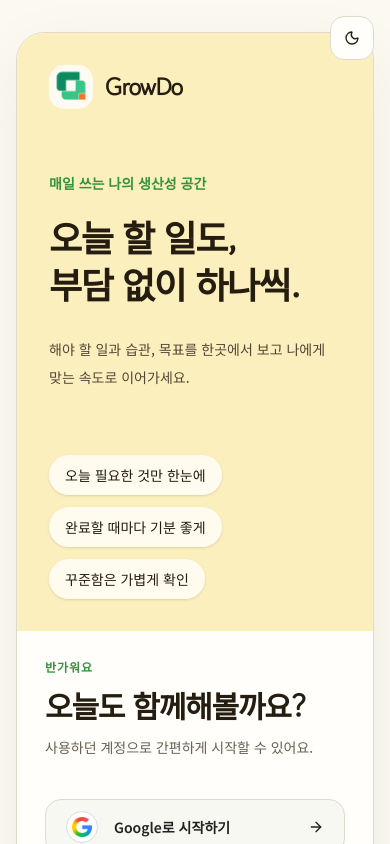
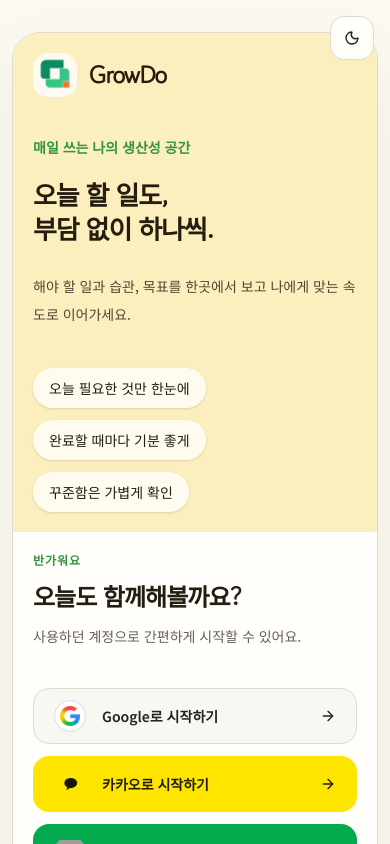
Before and after one commit to Librariann/todo-list, a Next.js app: page / in a window 390 px wide. Shown: the top 844 px of the page. Built offline with nearby package versions, Linux system fonts and the light colour scheme; no server answers; grey boxes are pictures that could not be loaded.

Commit message:
Improve responsive login layout

```diff
--- a/app/login/page.tsx
+++ b/app/login/page.tsx
@@ -150,15 +150,15 @@ export default function LoginPage() {
   }
 
   return (
-    <main className="relative min-h-screen overflow-hidden bg-background px-4 py-8 sm:px-6 lg:flex lg:items-center lg:px-12">
+    <main className="relative flex min-h-dvh items-center bg-background pl-[max(0.75rem,env(safe-area-inset-left))] pr-[max(0.75rem,env(safe-area-inset-right))] pt-[max(2rem,env(safe-area-inset-top))] pb-[max(2rem,env(safe-area-inset-bottom))] sm:px-6 lg:px-12">
       <div className="absolute right-4 top-4 z-10 sm:right-8 sm:top-8">
         <ThemeToggleStandalone />
       </div>
 
-      <div className="daily-shell mx-auto grid w-full max-w-6xl overflow-hidden lg:grid-cols-[1.08fr_0.92fr]">
-        <section className="relative flex min-h-[420px] flex-col justify-between overflow-hidden bg-[oklch(0.95_0.065_95)] p-8 text-foreground dark:bg-secondary/70 sm:p-12 lg:min-h-[680px] lg:p-16">
+      <div className="daily-shell mx-auto grid w-full max-w-6xl overflow-hidden md:grid-cols-[1.08fr_0.92fr]">
+        <section className="@container/login-hero relative flex min-w-0 flex-col justify-between bg-[oklch(0.95_0.065_95)] p-5 text-foreground dark:bg-secondary/70 sm:p-8 lg:p-12">
           <div>
-            <div className="mb-16 flex items-center gap-3">
+            <div className="mb-10 flex items-center gap-3">
               <Image
                 src="/growdo-logo.png"
                 alt=""
@@ -169,7 +169,7 @@ export default function LoginPage() {
               <span className="friendly-heading text-2xl font-bold">GrowDo</span>
             </div>
             <p className="mb-5 text-sm font-bold text-primary">매일 쓰는 나의 생산성 공간</p>
-            <h1 className="friendly-heading max-w-xl break-keep text-4xl font-bold leading-[1.3] sm:text-5xl">
+            <h1 className="friendly-heading max-w-xl break-keep text-[clamp(1.6rem,8cqw,3rem)] font-bold leading-[1.3]">
               오늘 할 일도,
               <br />
               부담 없이 하나씩.
@@ -179,7 +179,7 @@ export default function LoginPage() {
             </p>
           </div>
 
-          <ul className="relative z-10 mt-16 grid gap-3 text-sm sm:grid-cols-3 lg:grid-cols-1">
+          <ul className="relative z-10 mt-10 flex flex-wrap gap-3 text-sm">
             {['오늘 필요한 것만 한눈에', '완료할 때마다 기분 좋게', '꾸준함은 가볍게 확인'].map(
               (item) => (
                 <li
@@ -193,9 +193,9 @@ export default function LoginPage() {
           </ul>
         </section>
 
-        <section className="flex flex-col justify-center p-7 sm:p-12 lg:p-16">
+        <section className="flex min-w-0 flex-col justify-center p-5 sm:p-8 lg:p-12">
           <p className="journal-kicker mb-3">반가워요</p>
-          <h2 className="friendly-heading text-3xl font-bold">오늘도 함께해볼까요?</h2>
+          <h2 className="friendly-heading break-keep text-2xl font-bold lg:text-3xl">오늘도 함께해볼까요?</h2>
           <p className="mt-3 text-sm leading-6 text-muted-foreground">
             사용하던 계정으로 간편하게 시작할 수 있어요.
           </p>
```
